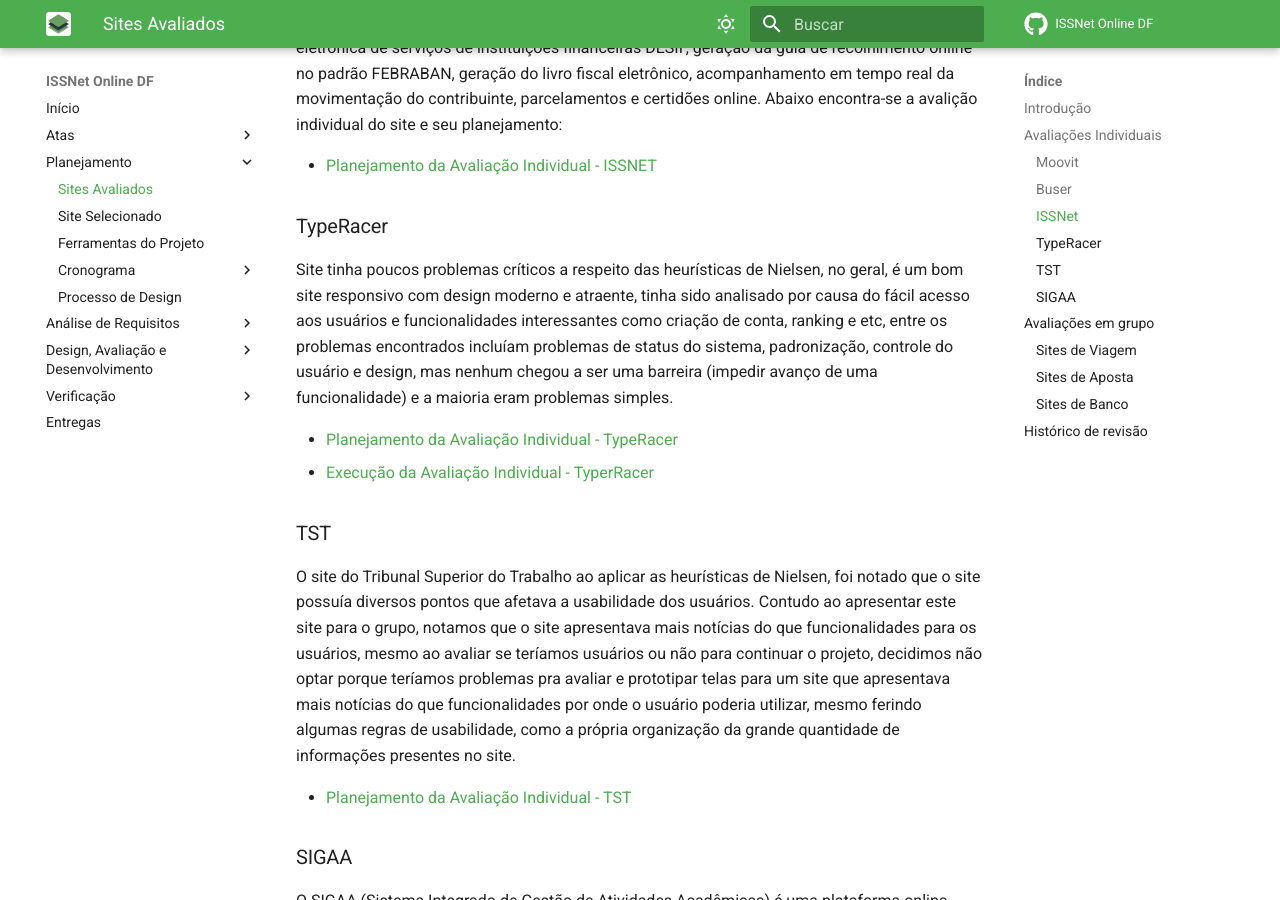
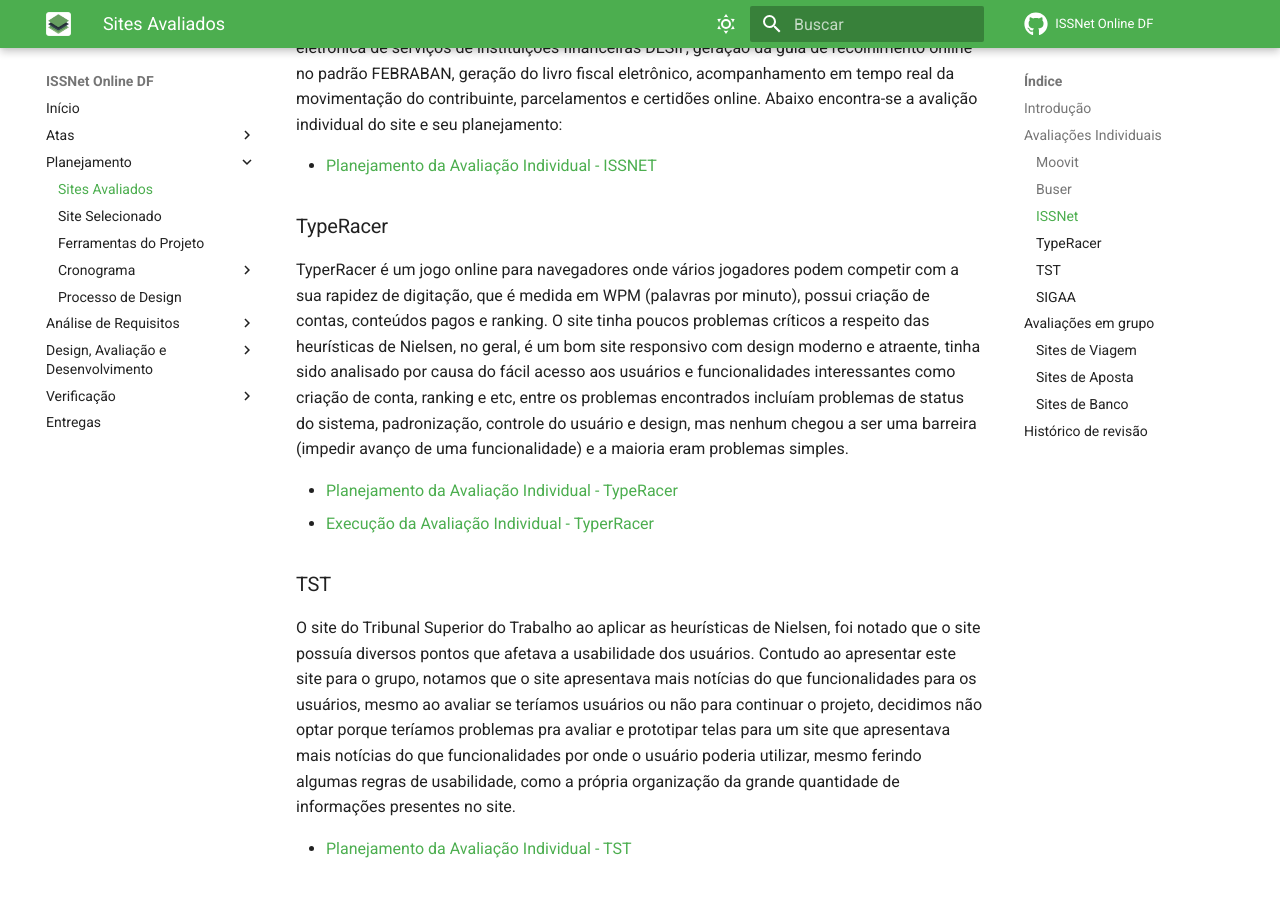
Before and after one commit to Interacao-Humano-Computador/2023.1-ISSNet, an MkDocs documentation site: the page built from gitpages/docs/planejamento/avaliados.md, in a window 1280 px wide and 900 px high, scrolled down 1290 px. Built offline with MkDocs 1.6.1 and Material for MkDocs 9.7.7, drawn with Linux system fonts in a browser that asks for light colours; comment, search, counter and statistics services are not loaded.

Commit message:
Corrige resumo do TyperRacer

```diff
--- a/gitpages/docs/planejamento/avaliados.md
+++ b/gitpages/docs/planejamento/avaliados.md
@@ -33,7 +33,7 @@
 
 - [Planejamento da Avaliação Individual - ISSNET](doc/ProjetoParteIndividualPlanejAvalia%C3%A7%C3%A3oISSNET.pdf)
 ### TypeRacer
-Site tinha poucos problemas críticos a respeito das heurísticas de Nielsen, no geral, é um bom site responsivo com design moderno e atraente, tinha sido analisado por causa do fácil acesso aos usuários e funcionalidades interessantes como criação de conta, ranking e etc, entre os problemas encontrados incluíam problemas de status do sistema, padronização, controle do usuário e design, mas nenhum chegou a ser uma barreira (impedir avanço de uma funcionalidade) e a maioria eram problemas simples.
+TyperRacer é um jogo online para navegadores onde vários jogadores podem competir com a sua rapidez de digitação, que é medida em WPM (palavras por minuto), possui criação de contas, conteúdos pagos e ranking. O site tinha poucos problemas críticos a respeito das heurísticas de Nielsen, no geral, é um bom site responsivo com design moderno e atraente, tinha sido analisado por causa do fácil acesso aos usuários e funcionalidades interessantes como criação de conta, ranking e etc, entre os problemas encontrados incluíam problemas de status do sistema, padronização, controle do usuário e design, mas nenhum chegou a ser uma barreira (impedir avanço de uma funcionalidade) e a maioria eram problemas simples.
 
 - [Planejamento da Avaliação Individual - TypeRacer](./doc/Planejamento%20da%20avalia%C3%A7%C3%A3o%20TyperRacer.pdf)
 - [Execução da Avaliação Individual - TyperRacer](./doc/Execu%C3%A7%C3%A3o%20da%20avalia%C3%A7%C3%A3o%20TyperRacer.pdf)
```
